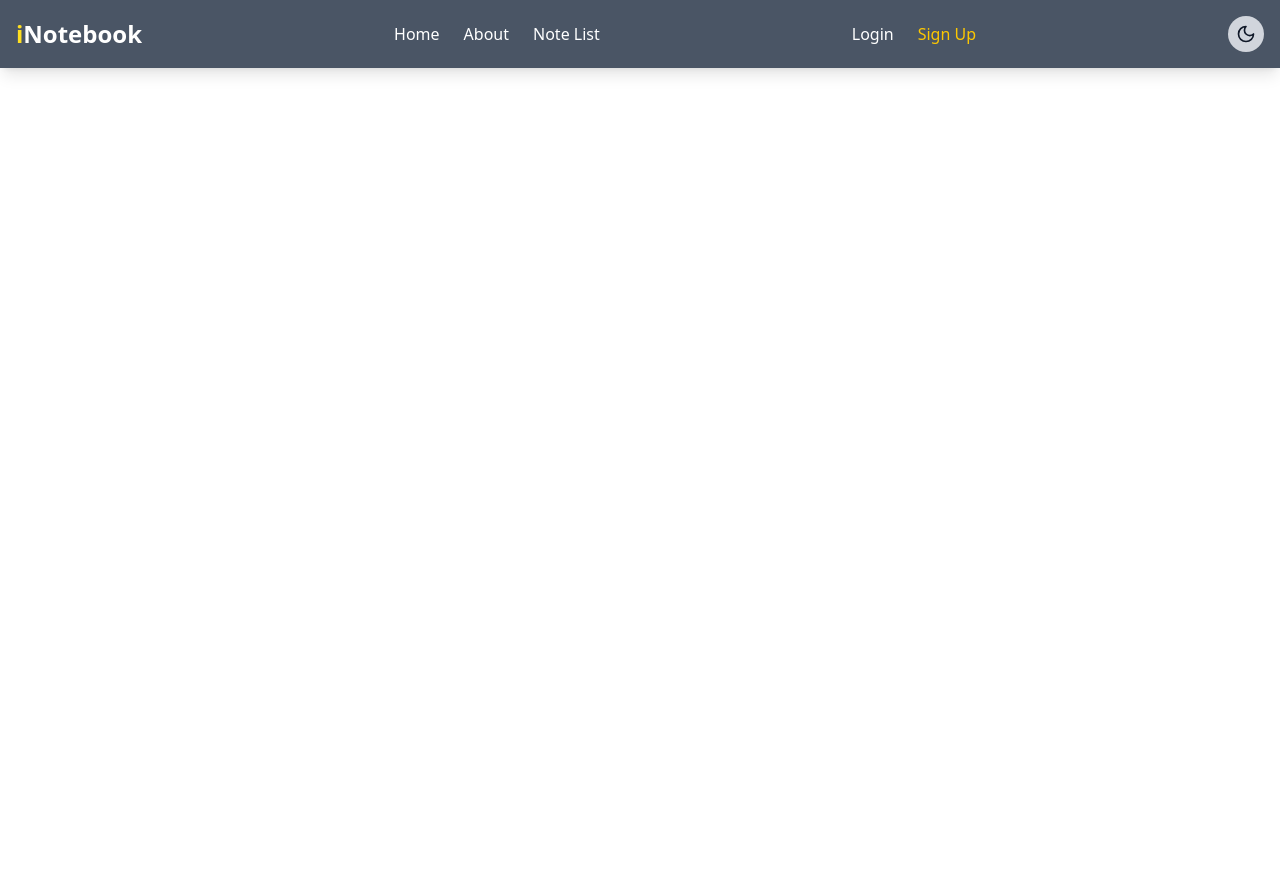
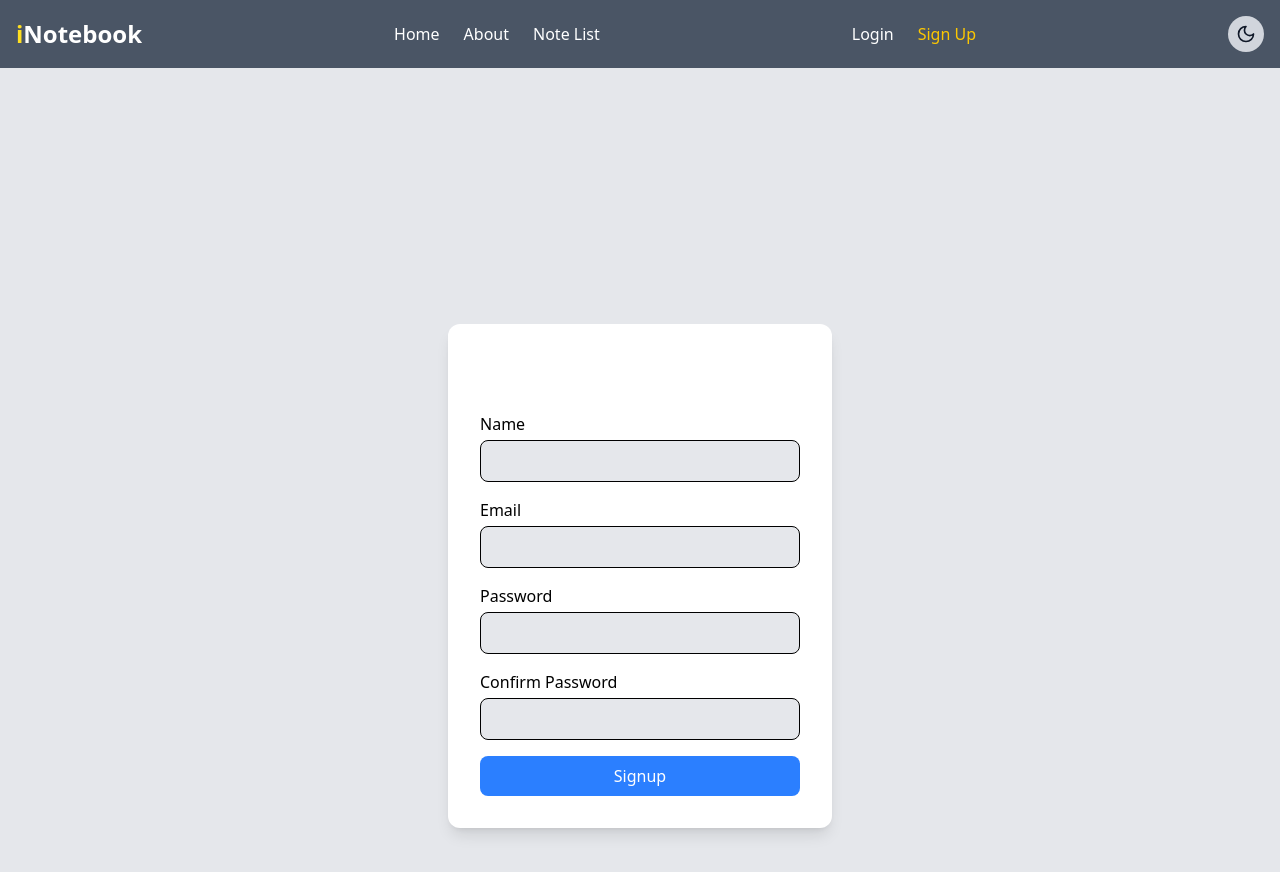
Before and after one commit to BoradDenish/mern-inotebook, a React (Vite) app in the folder inotebook-frontend/: page /signup in a window 1280 px wide. Shown: the top 872 px of the page. Before the commit the page ends 800 px from the top, so only its background shows below. Built offline with nearby package versions, Linux system fonts and the light colour scheme.

Commit message:
set sign up component

```diff
--- a/inotebook-frontend/src/components/Login.jsx
+++ b/inotebook-frontend/src/components/Login.jsx
@@ -25,7 +25,7 @@ export default function Login() {
         navigate("/");
     }
     else {
-
+      alert ("Invalid Credentials")
     }
 
   };
--- a/inotebook-frontend/src/components/SignUp.jsx
+++ b/inotebook-frontend/src/components/SignUp.jsx
@@ -1,9 +1,95 @@
-import React from 'react'
+import React, { useContext, useState } from "react";
+import ThemeContext from "../context/ThemeContext";
+import { useNavigate } from "react-router";
 
-export default function SignUp() {
+export default function Signup() {
+  const { darkMode } = useContext(ThemeContext);
+  const [name, setName] = useState("");
+  const [email, setEmail] = useState("");
+  const [password, setPassword] = useState("");
+  const [cpassword, setCPassword] = useState("");
+  let navigate = useNavigate();
+
+  const handleSubmit = async (e) => {
+    e.preventDefault();
+    if (password !== cpassword) {
+      alert("Passwords do not match");
+      return;
+    }
+    alert(`Signing up with: ${email}`);
+    const response = await fetch(`http://localhost:5000/api/auth`, {
+      method: "POST",
+      headers: {
+        "Content-type": "application/json",
+      },
+      body: JSON.stringify({ name, email, password }),
+    });
+    const json = await response.json();
+    console.log("json: --", json);
+    if (json.success) {
+      localStorage.setItem("token", json.data.authToken);
+      navigate("/");
+    }
+    else {
+      alert ("Invalid Credentials")
+    }
+  };
+
   return (
-    <div>
-
+    <div className={`flex justify-center items-center p-64 ${darkMode ? "bg-gray-300" : "bg-gray-200"}`}>
+      <div className={`p-8 shadow-lg rounded-xl w-96 ${darkMode ? "bg-gray-600" : "bg-white"}`}>
+        <h2 className={`text-2xl font-bold text-center mb-6 ${darkMode ? "text-black" : "text-white"}`}>Signup</h2>
+        <form onSubmit={handleSubmit} className="space-y-4">
+          <div>
+            <label className={`block mb-1 font-medium ${darkMode ? "text-white" : "text-black"}`}>Name</label>
+            <input
+              type="text"
+              value={name}
+              onChange={(e) => setName(e.target.value)}
+              className={`w-full p-2 border rounded-lg ${darkMode ? "bg-gray-400 text-black" : "bg-gray-200 text-black"}`}
+              required
+            />
+          </div>
+          <div>
+            <label className={`block mb-1 font-medium ${darkMode ? "text-white" : "text-black"}`}>Email</label>
+            <input
+              type="email"
+              value={email}
+              onChange={(e) => setEmail(e.target.value)}
+              className={`w-full p-2 border rounded-lg ${darkMode ? "bg-gray-400 text-black" : "bg-gray-200 text-black"}`}
+              required
+            />
+          </div>
+          <div>
+            <label className={`block mb-1 font-medium ${darkMode ? "text-white" : "text-black"}`}>Password</label>
+            <input
+              type="password"
+              value={password}
+              onChange={(e) => setPassword(e.target.value)}
+              className={`w-full p-2 border rounded-lg ${darkMode ? "bg-gray-400 text-black" : "bg-gray-200 text-black"}`}
+              minLength={5}
+              required
+            />
+          </div>
+          <div>
+            <label className={`block mb-1 font-medium ${darkMode ? "text-white" : "text-black"}`}>Confirm Password</label>
+            <input
+              type="password"
+              value={cpassword}
+              onChange={(e) => setCPassword(e.target.value)}
+              className={`w-full p-2 border rounded-lg ${darkMode ? "bg-gray-400 text-black" : "bg-gray-200 text-black"}`}
+              minLength={5}
+              required
+            />
+          </div>
+          <button
+            type="submit"
+            className="w-full py-2 bg-blue-500 text-white rounded-lg hover:bg-blue-600 transition"
+          >
+            Signup
+          </button>
+        </form>
+      </div>
     </div>
-  )
+  );
 }
```
